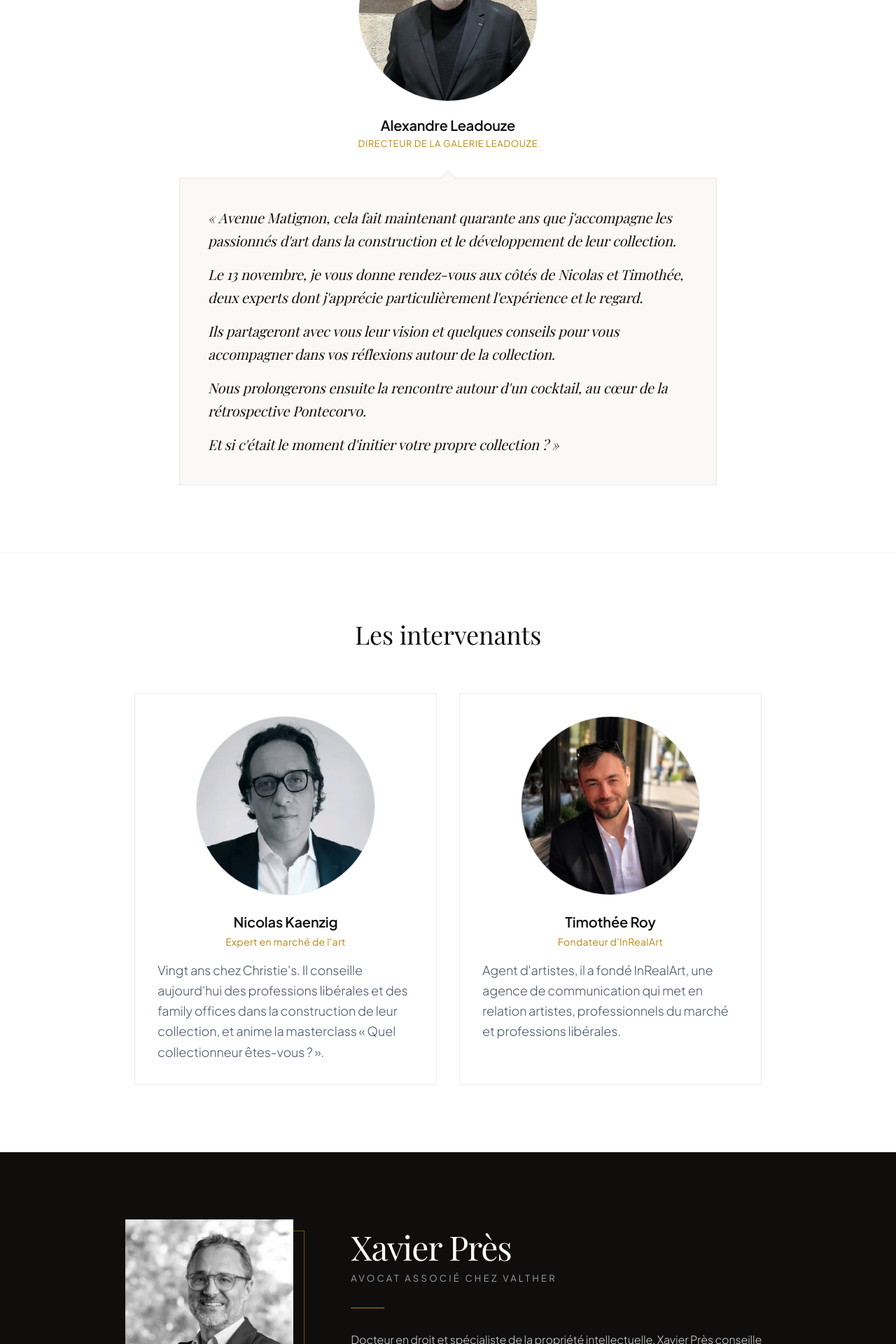
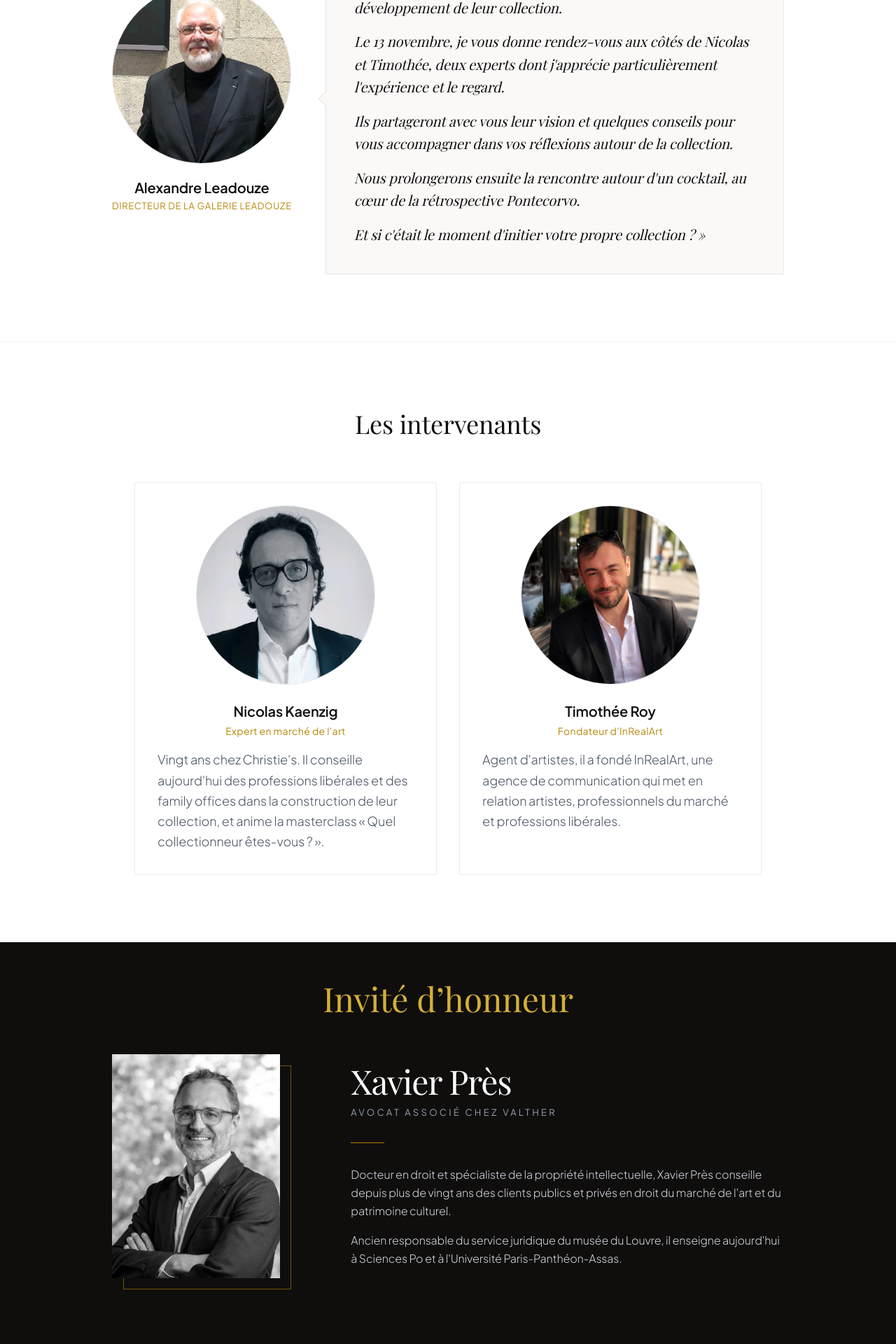
Before and after one commit to InRealArt/gallery-leadouze-events, a Next.js app: page / in a window 1280 px wide. Shown: the part 2620-4540 px from the top of the page at 70% size. Built offline with nearby package versions, Linux system fonts and the light colour scheme; no server answers.

Commit message:
new changes

```diff
--- a/src/components/sections/GalleristQuoteSection.tsx
+++ b/src/components/sections/GalleristQuoteSection.tsx
@@ -5,7 +5,7 @@ export function GalleristQuoteSection() {
   return (
     <section id="mot-du-galeriste" className="py-24 border-t border-gray-100 bg-white">
       <div className="max-w-5xl mx-auto px-8">
-        <figure className="flex flex-col items-center gap-10">
+        <figure className="flex flex-col md:flex-row items-center gap-10 md:gap-12">
           <div className="shrink-0 text-center">
             <div className="relative w-56 h-56 md:w-64 md:h-64 mx-auto rounded-full overflow-hidden bg-gallery-50 border border-gray-200">
               <Image
@@ -24,10 +24,10 @@ export function GalleristQuoteSection() {
             </figcaption>
           </div>
 
-          <div className="relative w-full max-w-3xl bg-gallery-50 luxury-border p-8 md:p-10">
+          <div className="relative flex-1 bg-gallery-50 luxury-border p-8 md:p-10">
             <span
               aria-hidden="true"
-              className="absolute w-4 h-4 bg-gallery-50 rotate-45 left-1/2 -top-2 -translate-x-1/2 border-l border-t border-[rgba(15,14,13,0.08)]"
+              className="absolute w-4 h-4 bg-gallery-50 rotate-45 left-1/2 -top-2 -translate-x-1/2 border-l border-t border-[rgba(15,14,13,0.08)] md:left-0 md:top-1/2 md:-translate-y-1/2 md:border-t-0 md:border-b"
             />
             <blockquote className="font-serif-title italic text-lg md:text-xl text-gallery-900 leading-relaxed space-y-4">
               {galleristQuote.quote.map((paragraph, index) => (
--- a/src/components/sections/InviteHonneurSection.tsx
+++ b/src/components/sections/InviteHonneurSection.tsx
@@ -3,11 +3,15 @@ import { guestOfHonour } from "@/data/event"
 
 export function InviteHonneurSection() {
   return (
-    <section id="invite-honneur" className="py-24 bg-gallery-900 text-white">
+    <section id="invite-honneur" className="pt-14 pb-24 bg-gallery-900 text-white">
       <div className="max-w-5xl mx-auto px-8">
+        <h2 className="mb-14 text-center font-serif-title font-normal text-4xl md:text-5xl text-accent-gold-light">
+          Invité d’honneur
+        </h2>
+
         <div className="grid grid-cols-1 md:grid-cols-12 gap-12 md:gap-16 items-center">
           <div className="md:col-span-4">
-            <div className="relative max-w-[13rem] mx-auto md:max-w-[15rem]">
+            <div className="relative max-w-[13rem] mx-auto md:mx-0 md:max-w-[15rem]">
               <div
                 aria-hidden="true"
                 className="absolute inset-0 translate-x-4 translate-y-4 border border-accent-gold/60"
@@ -25,9 +29,9 @@ export function InviteHonneurSection() {
           </div>
 
           <div className="md:col-span-8 text-center md:text-left">
-            <h2 className="text-4xl md:text-5xl font-serif-title font-normal tracking-tight mb-3">
+            <h3 className="text-4xl md:text-5xl font-serif-title font-normal tracking-tight mb-3">
               {guestOfHonour.name}
-            </h2>
+            </h3>
             <p className="text-[13px] uppercase tracking-[0.25em] text-gray-400 mb-8">{guestOfHonour.role}</p>
 
             <div className="w-12 h-px bg-accent-gold mb-8 mx-auto md:mx-0" />
--- a/src/components/sections/ReservationSection.tsx
+++ b/src/components/sections/ReservationSection.tsx
@@ -8,7 +8,7 @@ export function ReservationSection() {
           <div className="text-center mb-12">
             <h2 className="text-3xl font-serif-title text-gallery-900">Demande d&apos;invitation</h2>
             <p className="text-xs text-gray-500 font-light mt-3">
-              Soirée privée du jeudi 5 novembre, de 18h à 22h.
+              Soirée privée du jeudi 12 novembre, de 18h à 22h.
             </p>
           </div>
 
```
